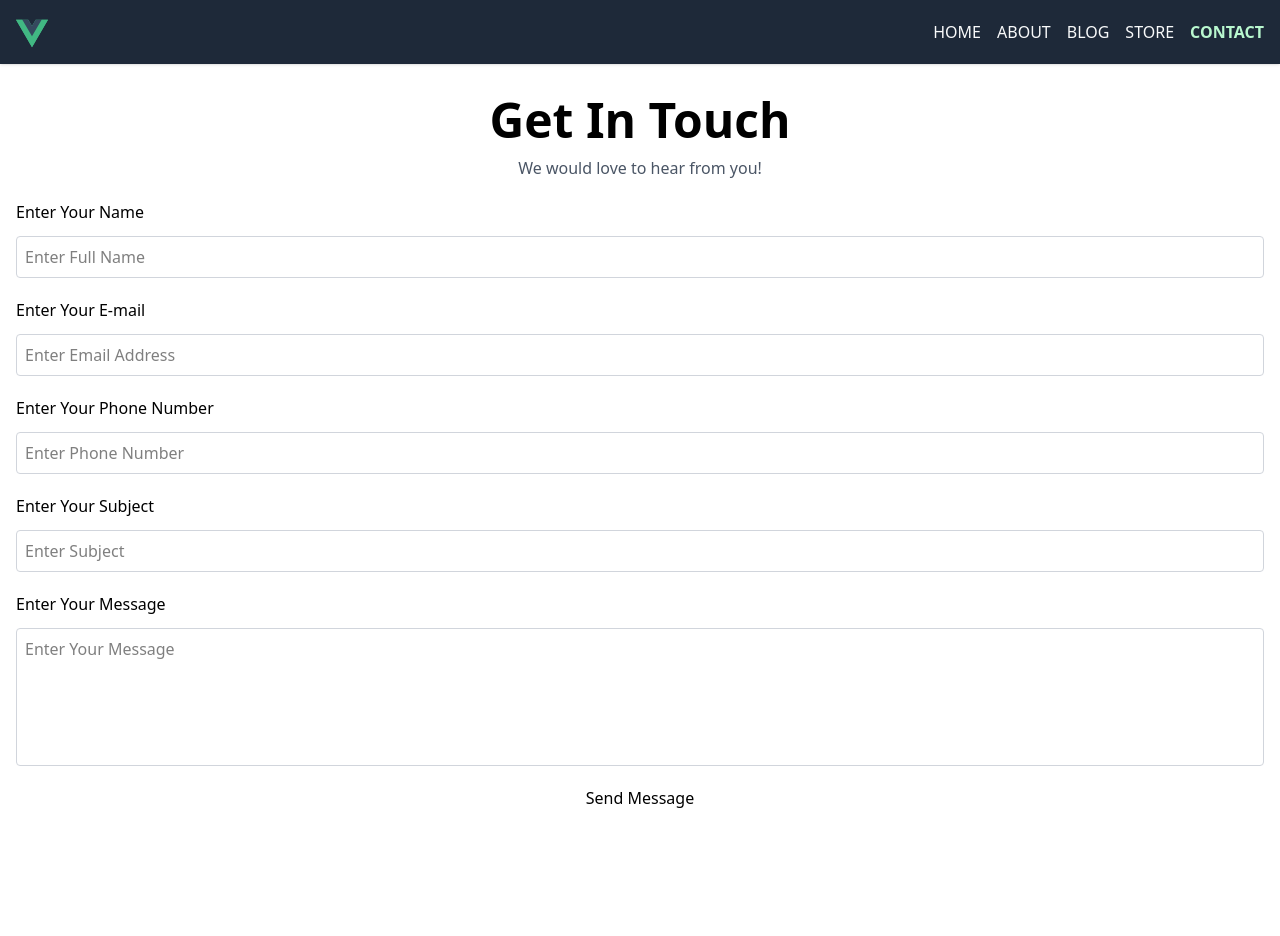
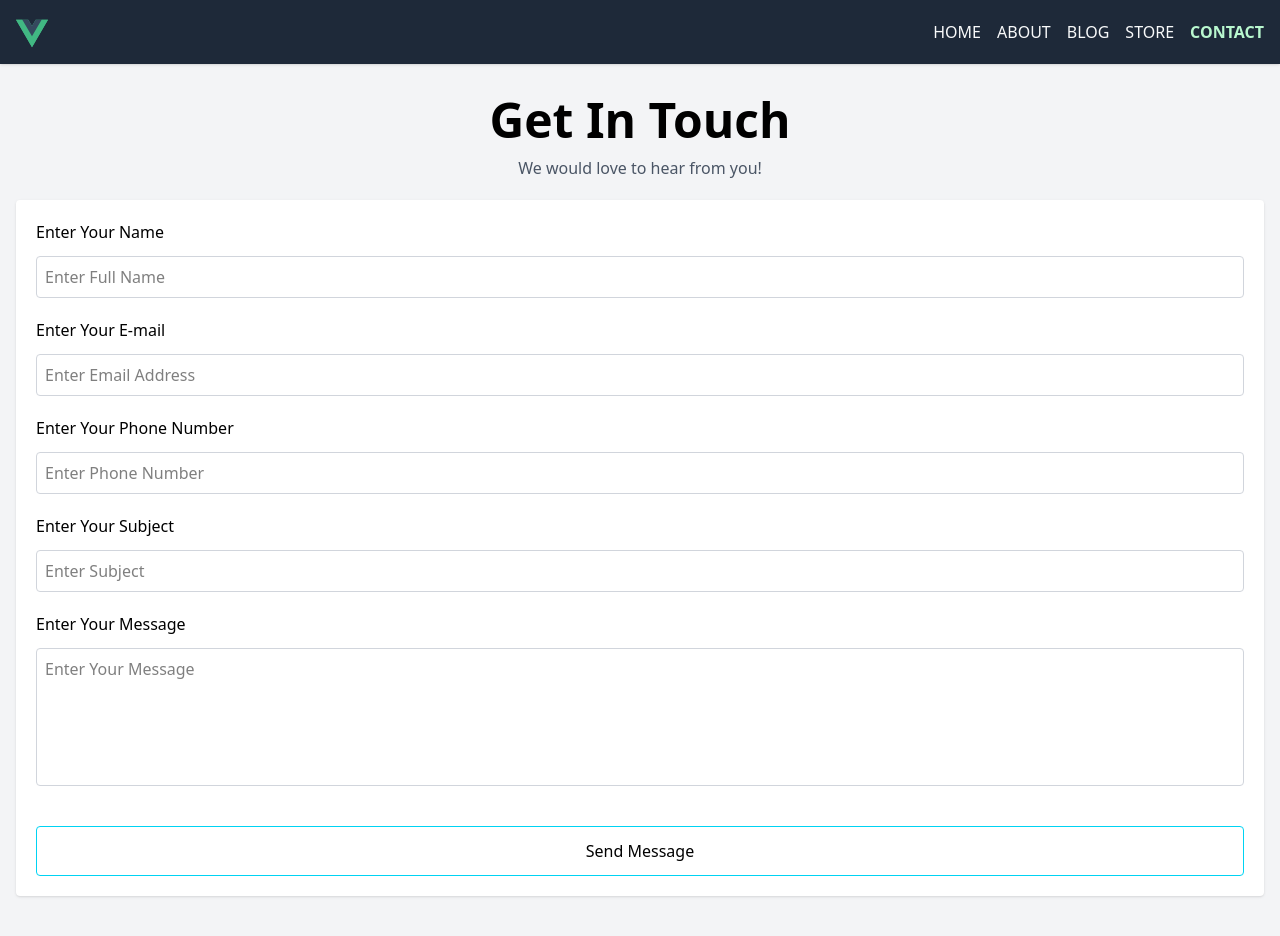
Before and after one commit to it27427/vue-3, a Vue app: page /contact in a window 1280 px wide. Shown: the top 936 px of the page. Before the commit the page ends 874 px from the top, so only its background shows below. Built offline with nearby package versions, Linux system fonts and the light colour scheme.

Commit message:
body-bg-color added and contact-form input fileds focus updated

```diff
--- a/index.html
+++ b/index.html
@@ -8,7 +8,7 @@
   <title>Vue Complete Guide</title>
 </head>
 
-<body>
+<body class="bg-gray-100">
   <div id="app"></div>
   <script type="module" src="/src/main.ts"></script>
 </body>
--- a/src/components/ContactForm.vue
+++ b/src/components/ContactForm.vue
@@ -3,38 +3,38 @@
 </script>
 
 <template>
-  <form class="flex flex-col gap-5">
+  <form class="flex flex-col gap-5 shadow p-5 rounded bg-white">
     <div class="flex flex-col gap-3">
       <label for="name">Enter Your Name</label>
-      <input type="text" id="name" name="name" class="border border-gray-300 rounded p-2"
+      <input type="text" id="name" name="name" class="border border-gray-300 rounded p-2 focus:outline outline-cyan-500"
         placeholder="Enter Full Name" />
     </div>
 
     <div class="flex flex-col gap-3">
       <label for="email">Enter Your E-mail</label>
-      <input type="email" id="email" name="email" class="border border-gray-300 rounded p-2"
-        placeholder="Enter Email Address" />
+      <input type="email" id="email" name="email"
+        class="border border-gray-300 rounded p-2 focus:outline outline-cyan-500" placeholder="Enter Email Address" />
     </div>
 
     <div class="flex flex-col gap-3">
       <label for="phone">Enter Your Phone Number</label>
-      <input type="tel" id="phone" name="phone" class="border border-gray-300 rounded p-2"
-        placeholder="Enter Phone Number" />
+      <input type="tel" id="phone" name="phone"
+        class="border border-gray-300 rounded p-2 focus:outline outline-cyan-500" placeholder="Enter Phone Number" />
     </div>
 
     <div class="flex flex-col gap-3">
       <label for="subject">Enter Your Subject</label>
-      <input type="text" id="subject" name="subject" class="border border-gray-300 rounded p-2"
-        placeholder="Enter Subject" />
+      <input type="text" id="subject" name="subject"
+        class="border border-gray-300 rounded p-2 focus:outline outline-cyan-500" placeholder="Enter Subject" />
     </div>
 
-    <div class="flex flex-col gap-3">
+    <div class="flex flex-col gap-3 mb-5">
       <label for="message">Enter Your Message</label>
-      <textarea id="message" name="message" class="border border-gray-300 rounded p-2" placeholder="Enter Your Message"
-        rows="5"></textarea>
+      <textarea id="message" name="message" class="border border-gray-300 rounded p-2 focus:outline outline-cyan-500"
+        placeholder="Enter Your Message" rows="5"></textarea>
     </div>
 
-    <button type="submit" class="border-t-cyan-400 transition-all focus:border-t-cyan-400 hover:bg-cyan-400">
+    <button type="submit" class="cursor-pointer py-3 border border-cyan-400 rounded transition-all hover:bg-cyan-400">
       Send Message
     </button>
   </form>
--- a/src/views/Contact.vue
+++ b/src/views/Contact.vue
@@ -3,7 +3,7 @@ import ContactForm from "@/components/ContactForm.vue";
 </script>
 
 <template>
-  <div class="container mx-auto px-4 py-8">
+  <div class="container max-w-7xl px-4 pt-8 pb-4">
     <div class="mb-8">
       <div class="flex flex-col items-center justify-center gap-3 pb-5">
         <h1 class="text-5xl font-bold text-black">Get In Touch</h1>
```
